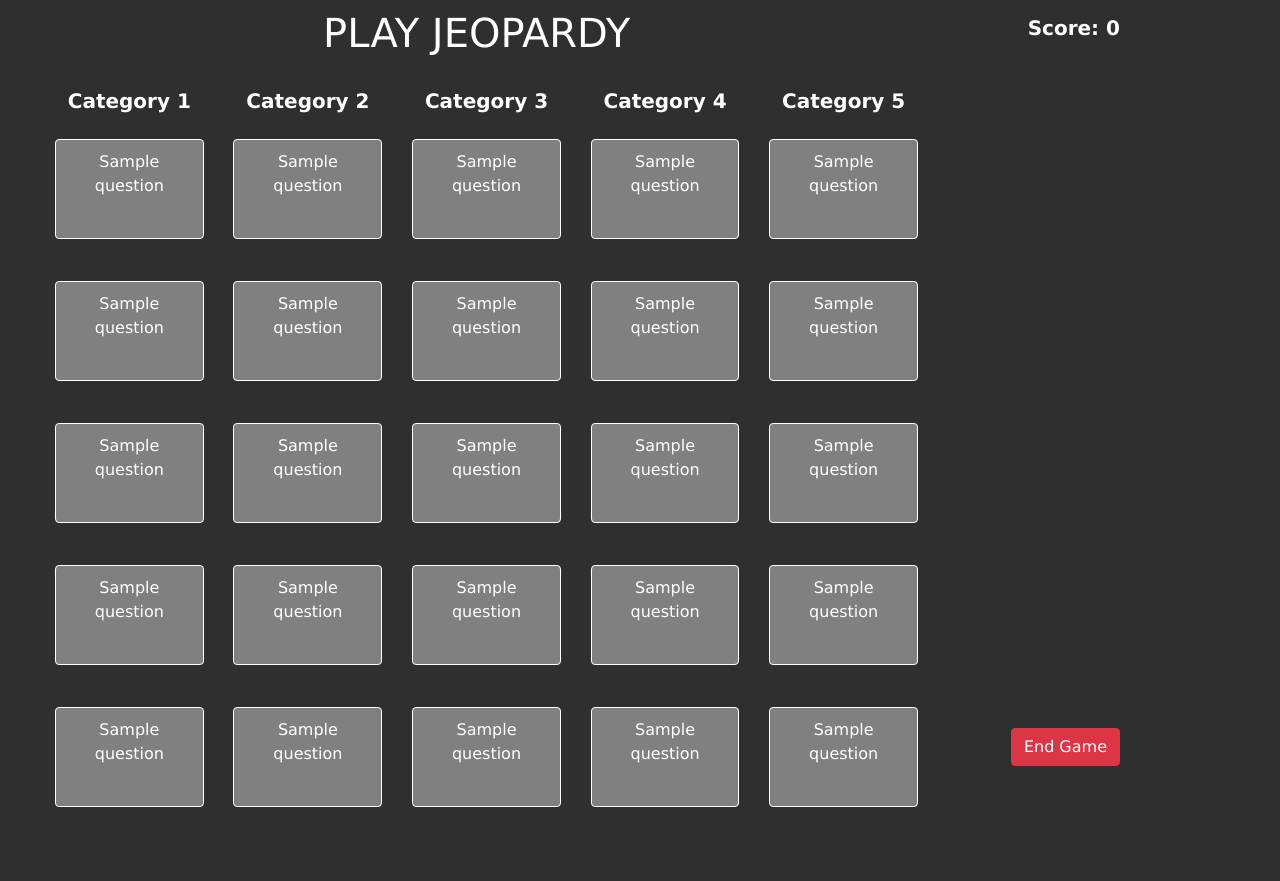
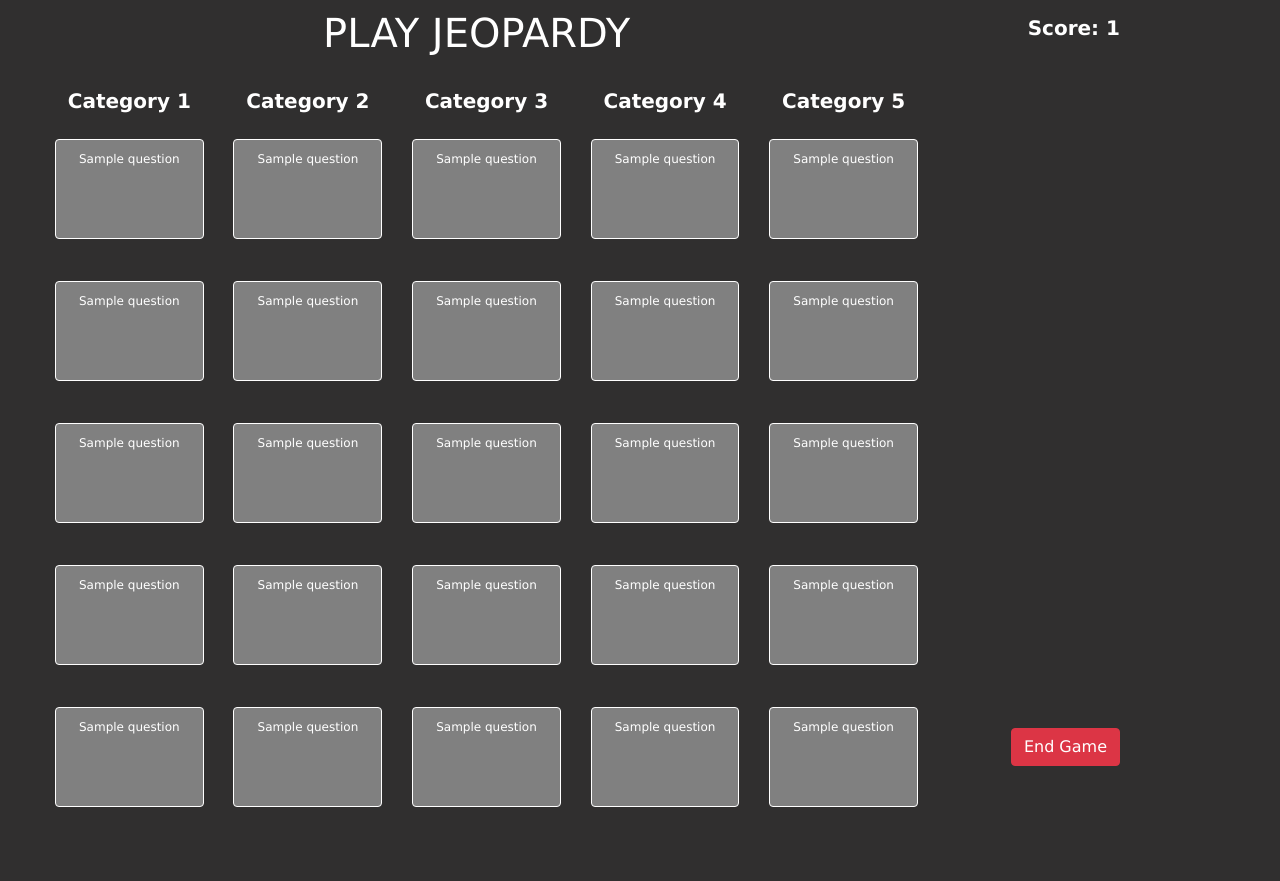
Before and after one commit to nourgoul/jeopardy, a PHP site: template templates/jeopardy.php in a window 1280 px wide. Shown: the part 153-1034 px from the top of the page. Run offline with PHP 8.4, Linux system fonts and the light colour scheme; the visitor is signed in with stand-in values (Sample User, id 1); the template is opened without the code that fills it: most values are stand-ins (such as "Sample title", 1, 10 or a date in 2020).

Commit message:
TO-DO: Individual ? per box

```diff
--- a/index.php
+++ b/index.php
@@ -2,6 +2,7 @@
     /**
      * Jeopardy Game Project
      * Helped by: Selena Johnson (Scj4ve)
+     * https://www.sqlshack.com/convert-sql-server-results-json/
      */
 
     spl_autoload_register(function ($classname) {
--- a/styles/main.css
+++ b/styles/main.css
@@ -278,3 +278,7 @@ h6.gameOver {
     font-weight: bold;
     margin-top: 10px;
 }
+
+.boxes {
+    font-size: 12px;
+}
--- a/templates/jeopardy.php
+++ b/templates/jeopardy.php
@@ -72,27 +72,27 @@
                 <div class="row">
                     <a href="#" class="box btn btn-fix text-center col-2 jeopardy-card">
                         <div class="well card-box bg-blue">
-                            <p><?= $question["question"]; ?></p>
+                            <p class="boxes"><?=$question["question"]; ?></p>
                         </div>
                     </a>
                     <a href="#" class="box btn btn-fix text-center col-2 jeopardy-card">
                         <div class="well card-box bg-blue">
-                            <p><?= $question["question"]; ?></p>
+                        <p class="boxes"><?=$question["question"]; ?></p>
                         </div>
                     </a>
                     <a href="#" class="box btn btn-fix text-center col-2 jeopardy-card">
                         <div class="well card-box bg-blue">
-                            <p><?= $question["question"]; ?></p>
+                        <p class="boxes"><?=$question["question"]; ?></p>
                         </div>
                     </a>
                     <a href="#" class="box btn btn-fix text-center col-2 jeopardy-card">
                         <div class="well card-box bg-blue">
-                            <p><?= $question["question"]; ?></p>
+                        <p class="boxes"><?=$question["question"]; ?></p>
                         </div>
                     </a>
                     <a href="#" class="box btn btn-fix text-center col-2 jeopardy-card">
                         <div class="well card-box bg-blue">
-                            <p><?= $question["question"]; ?></p>
+                        <p class="boxes"><?=$question["question"]; ?></p>
                         </div>
                     </a>
             </form>
@@ -102,27 +102,27 @@
             <div class="row">
                 <a href="#" class="box btn btn-fix text-center col-2 jeopardy-card">
                     <div class="well card-box bg-blue">
-                        <p><?= $question["question"]; ?></p>
+                    <p class="boxes"><?=$question["question"]; ?></p>
                     </div>
                 </a>
                 <a href="#" class="box btn btn-fix text-center col-2 jeopardy-card">
                     <div class="well card-box bg-blue">
-                        <p><?= $question["question"]; ?></p>
+                    <p class="boxes"><?=$question["question"]; ?></p>
                     </div>
                 </a>
                 <a href="#" class="box btn btn-fix text-center col-2 jeopardy-card">
                     <div class="well card-box bg-blue">
-                        <p><?= $question["question"]; ?></p>
+                    <p class="boxes"><?=$question["question"]; ?></p>
                     </div>
                 </a>
                 <a href="#" class="box btn btn-fix text-center col-2 jeopardy-card">
                     <div class="well card-box bg-blue">
-                        <p><?= $question["question"]; ?></p>
+                    <p class="boxes"><?=$question["question"]; ?></p>
                     </div>
                 </a>
                 <a href="#" class="box btn btn-fix text-center col-2 jeopardy-card">
                     <div class="well card-box bg-blue">
-                        <p><?= $question["question"]; ?></p>
+                    <p class="boxes"><?=$question["question"]; ?></p>
                     </div>
                 </a>
         </form>
@@ -132,27 +132,27 @@
         <div class="row">
             <a href="#" class="box btn btn-fix text-center col-2 jeopardy-card">
                 <div class="well card-box bg-blue">
-                    <p><?= $question["question"]; ?></p>
+                <p class="boxes"><?=$question["question"]; ?></p>
                 </div>
             </a>
             <a href="#" class="box btn btn-fix text-center col-2 jeopardy-card">
                 <div class="well card-box bg-blue">
-                    <p><?= $question["question"]; ?></p>
+                <p class="boxes"><?=$question["question"]; ?></p>
                 </div>
             </a>
             <a href="#" class="box btn btn-fix text-center col-2 jeopardy-card">
                 <div class="well card-box bg-blue">
-                    <p><?= $question["question"]; ?></p>
+                <p class="boxes"><?=$question["question"]; ?></p>
                 </div>
             </a>
             <a href="#" class="box btn btn-fix text-center col-2 jeopardy-card">
                 <div class="well card-box bg-blue">
-                    <p><?= $question["question"]; ?></p>
+                <p class="boxes"><?=$question["question"]; ?></p>
                 </div>
             </a>
             <a href="#" class="box btn btn-fix text-center col-2 jeopardy-card">
                 <div class="well card-box bg-blue">
-                    <p><?= $question["question"]; ?></p>
+                <p class="boxes"><?=$question["question"]; ?></p>
                 </div>
             </a>
     </form>
@@ -162,27 +162,27 @@
         <div class="row">
             <a href="#" class="box btn btn-fix text-center col-2 jeopardy-card">
                 <div class="well card-box bg-blue">
-                    <p><?= $question["question"]; ?></p>
+                <p class="boxes"><?=$question["question"]; ?></p>
                 </div>
             </a>
             <a href="#" class="box btn btn-fix text-center col-2 jeopardy-card">
                 <div class="well card-box bg-blue">
-                    <p><?= $question["question"]; ?></p>
+                <p class="boxes"><?=$question["question"]; ?></p>
                 </div>
             </a>
             <a href="#" class="box btn btn-fix text-center col-2 jeopardy-card">
                 <div class="well card-box bg-blue">
-                    <p><?= $question["question"]; ?></p>
+                <p class="boxes"><?=$question["question"]; ?></p>
                 </div>
             </a>
             <a href="#" class="box btn btn-fix text-center col-2 jeopardy-card">
                 <div class="well card-box bg-blue">
-                    <p><?= $question["question"]; ?></p>
+                <p class="boxes"><?=$question["question"]; ?></p>
                 </div>
             </a>
             <a href="#" class="box btn btn-fix text-center col-2 jeopardy-card">
                 <div class="well card-box bg-blue">
-                    <p><?= $question["question"]; ?></p>
+                <p class="boxes"><?=$question["question"]; ?></p>
                 </div>
             </a>
     </form>
@@ -192,27 +192,27 @@
         <div class="row">
             <a href="#" class="box btn btn-fix text-center col-2 jeopardy-card">
                 <div class="well card-box bg-blue">
-                    <p><?= $question["question"]; ?></p>
+                <p class="boxes"><?=$question["question"]; ?></p>
                 </div>
             </a>
             <a href="#" class="box btn btn-fix text-center col-2 jeopardy-card">
                 <div class="well card-box bg-blue">
-                    <p><?= $question["question"]; ?></p>
+                <p class="boxes"><?=$question["question"]; ?></p>
                 </div>
             </a>
             <a href="#" class="box btn btn-fix text-center col-2 jeopardy-card">
                 <div class="well card-box bg-blue">
-                    <p><?= $question["question"]; ?></p>
+                <p class="boxes"><?=$question["question"]; ?></p>
                 </div>
             </a>
             <a href="#" class="box btn btn-fix text-center col-2 jeopardy-card">
                 <div class="well card-box bg-blue">
-                    <p><?= $question["question"]; ?></p>
+                <p class="boxes"><?=$question["question"]; ?></p>
                 </div>
             </a>
             <a href="#" class="box btn btn-fix text-center col-2 jeopardy-card">
                 <div class="well card-box bg-blue">
-                    <p><?= $question["question"]; ?></p>
+                <p class="boxes"><?=$question["question"]; ?></p>
                 </div>
             </a>
     </form>
@@ -220,7 +220,11 @@
     </div>
     <!-- scores and stuff -->
     <div class="score col-2">
-        <h1>Score: 0</h1>
+        <h1>Score:
+            <?= // Actual score var
+            $_SESSION["score"]
+            ?>
+        </h1>
 
         <div class="exit">
             <a class="btn btn-danger" href="?command=over">End Game</a>
```
Also changed, not shown: classes/JeopardyController.php (+7 -7 lines).
